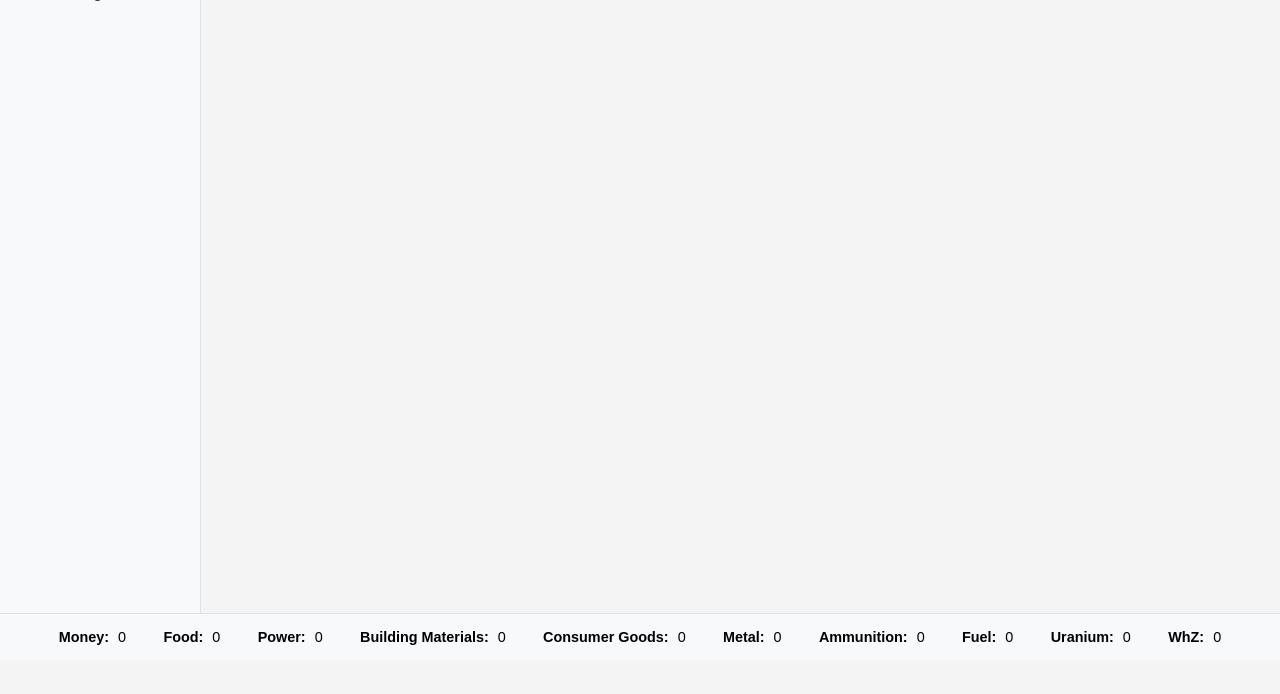
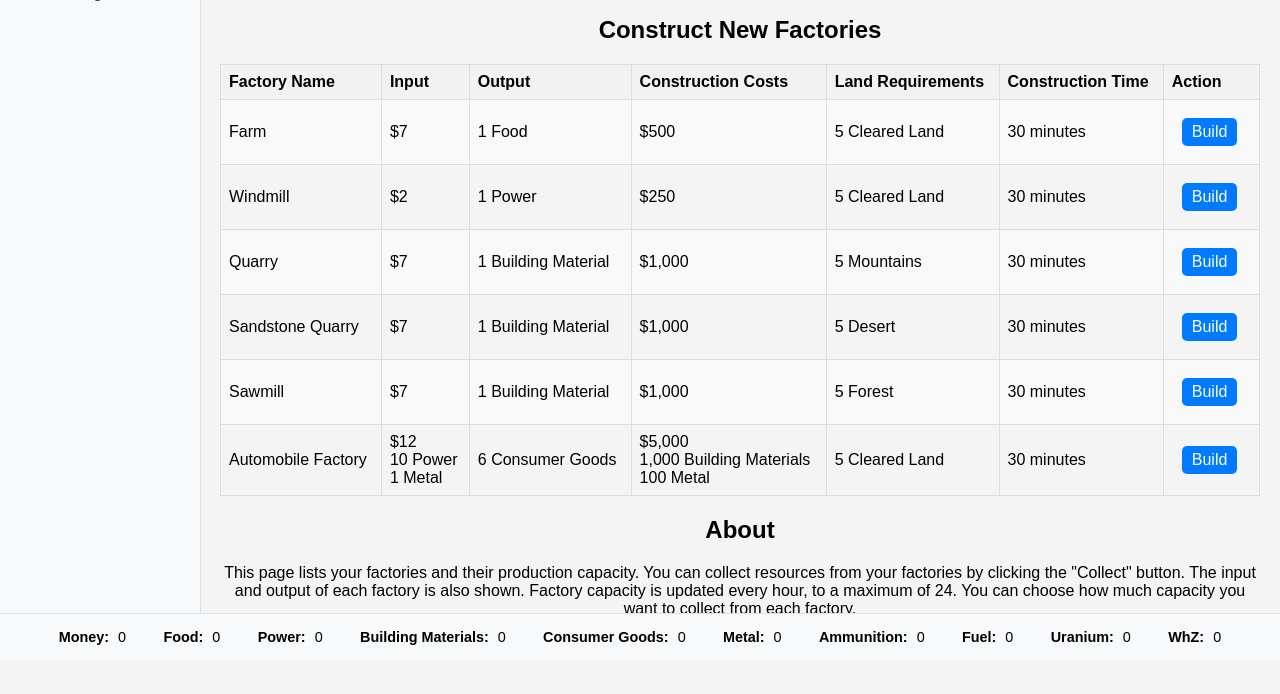
Before and after one commit to jerrycui2007/Nations, a PHP site: page /industry.php in a window 1280 px wide. Shown: the part 140-834 px from the top of the page. Before the commit the page ends 785 px from the top, so only its background shows below. Run offline with PHP 8.4, Linux system fonts and the light colour scheme; the visitor is signed in with stand-in values (Sample User, id 1); data that the repository does not hold is empty.

Commit message:
GUI for creating new factories created

```diff
--- a/frontend/industry.php
+++ b/frontend/industry.php
@@ -89,22 +89,22 @@ $stmt->close();
                     $inputs = [];
                     $outputs = [];
                     if ($factory_type === 'farm') {
-                        $inputs[] = ['resource' => 'money', 'amount' => $capacity * 7 * $amount];
-                        $outputs[] = ['resource' => 'food', 'amount' => $capacity * $amount];
+                        $inputs[] = ['resource' => 'Money', 'amount' => $capacity * 7 * $amount];
+                        $outputs[] = ['resource' => 'Food', 'amount' => $capacity * $amount];
                     }
                     elseif ($factory_type === 'windmill') {
-                        $inputs[] = ['resource' => 'money', 'amount' => $capacity * 2 * $amount];
-                        $outputs[] = ['resource' => 'power', 'amount' => $capacity * $amount];
+                        $inputs[] = ['resource' => 'Money', 'amount' => $capacity * 2 * $amount];
+                        $outputs[] = ['resource' => 'Power', 'amount' => $capacity * $amount];
                     }
                     elseif ($factory_type === 'quarry' || $factory_type === 'sandstone_quarry' || $factory_type === 'sawmill') {
-                        $inputs[] = ['resource' => 'money', 'amount' => $capacity * 7 * $amount];
-                        $outputs[] = ['resource' => 'building_materials', 'amount' => $capacity * $amount];
+                        $inputs[] = ['resource' => 'Money', 'amount' => $capacity * 7 * $amount];
+                        $outputs[] = ['resource' => 'Building Materials', 'amount' => $capacity * $amount];
                     }
                     elseif ($factory_type === 'automobile_factory') {
-                        $inputs[] = ['resource' => 'money', 'amount' => $capacity * 12 * $amount];
-                        $inputs[] = ['resource' => 'power', 'amount' => $capacity * 10 * $amount];
-                        $inputs[] = ['resource' => 'metal', 'amount' => $capacity * $amount];
-                        $outputs[] = ['resource' => 'consumer_goods', 'amount' => $capacity * 6 * $amount];
+                        $inputs[] = ['resource' => 'Money', 'amount' => $capacity * 12 * $amount];
+                        $inputs[] = ['resource' => 'Power', 'amount' => $capacity * 10 * $amount];
+                        $inputs[] = ['resource' => 'Metal', 'amount' => $capacity * $amount];
+                        $outputs[] = ['resource' => 'Consumer Goods', 'amount' => $capacity * 6 * $amount];
                     }
                 ?>
                     <tr>
@@ -143,6 +143,83 @@ $stmt->close();
                 <?php endif; ?>
             <?php endforeach; ?>
         </table>
+
+        <h2>Construct New Factories</h2>
+        <table>
+            <tr>
+                <th>Factory Name</th>
+                <th>Input</th>
+                <th>Output</th>
+                <th>Construction Costs</th>
+                <th>Land Requirements</th>
+                <th>Construction Time</th>
+                <th>Action</th>
+            </tr>
+            <tr>
+                <td>Farm</td>
+                <td>$7</td>
+                <td>1 Food</td>
+                <td>$500</td>
+                <td>5 Cleared Land</td>
+                <td>30 minutes</td>
+                <td><button class="button smallButton">Build</button></td>
+            </tr>
+            <tr>
+                <td>Windmill</td>
+                <td>$2</td>
+                <td>1 Power</td>
+                <td>$250</td>
+                <td>5 Cleared Land</td>
+                <td>30 minutes</td>
+                <td><button class="button smallButton">Build</button></td>
+            </tr>
+            <tr>
+                <td>Quarry</td>
+                <td>$7</td>
+                <td>1 Building Material</td>
+                <td>$1,000</td>
+                <td>5 Mountains</td>
+                <td>30 minutes</td>
+                <td><button class="button smallButton">Build</button></td>
+            </tr>
+            <tr>
+                <td>Sandstone Quarry</td>
+                <td>$7</td>
+                <td>1 Building Material</td>
+                <td>$1,000</td>
+                <td>5 Desert</td>
+                <td>30 minutes</td>
+                <td><button class="button smallButton">Build</button></td>
+            </tr>
+            <tr>
+                <td>Sawmill</td>
+                <td>$7</td>
+                <td>1 Building Material</td>
+                <td>$1,000</td>
+                <td>5 Forest</td>
+                <td>30 minutes</td>
+                <td><button class="button smallButton">Build</button></td>
+            </tr>
+            <tr>
+                <td>Automobile Factory</td>
+                <td>$12<br>10 Power<br>1 Metal</td>
+                <td>6 Consumer Goods</td>
+                <td>$5,000<br>1,000 Building Materials<br>100 Metal</td>
+                <td>5 Cleared Land</td>
+                <td>30 minutes</td>
+                <td><button class="button smallButton">Build</button></td>
+            </tr>
+        </table>
+
+
+        <h2>About</h2>
+        <p>
+            This page lists your factories and their production capacity.
+            You can collect resources from your factories by clicking the "Collect" button.
+            The input and output of each factory is also shown.
+            Factory capacity is updated every hour, to a maximum of 24. You can choose how much capacity you want to collect from each factory.
+        </p>
+
     </div>
 
     <?php include 'footer.php';
@@ -214,21 +291,22 @@ $stmt->close();
         }
 
         // Update input and output based on factory type
+        // Update input and output based on factory type
         if (factoryType === 'farm') {
-            inputCell.innerHTML = `${inputValue * 7 * factoryAmount} money`;
-            outputCell.innerHTML = `${inputValue * factoryAmount} food`;
+            inputCell.innerHTML = `$${inputValue * 7 * factoryAmount}`;
+            outputCell.innerHTML = `${inputValue * factoryAmount} Food`;
         }
         else if (factoryType === 'windmill') {
-            inputCell.innerHTML = `${inputValue * 2 * factoryAmount} money`;
-            outputCell.innerHTML = `${inputValue * factoryAmount} power`;
+            inputCell.innerHTML = `$${inputValue * 2 * factoryAmount}`;
+            outputCell.innerHTML = `${inputValue * factoryAmount} Power`;
         }
         else if (factoryType === 'quarry' || factoryType === 'sandstone_quarry' || factoryType === 'sawmill') {
-            inputCell.innerHTML = `${inputValue * 7 * factoryAmount} money`;
-            outputCell.innerHTML = `${inputValue * factoryAmount} building materials`;
+            inputCell.innerHTML = `$${inputValue * 7 * factoryAmount}`;
+            outputCell.innerHTML = `${inputValue * factoryAmount} Building Materials`;
         }
         else if (factoryType === 'automobile_factory') {
-            inputCell.innerHTML = `${inputValue * 12 * factoryAmount} money<br>${inputValue * 10 * factoryAmount} power<br>${inputValue * factoryAmount} metal`;
-            outputCell.innerHTML = `${inputValue * 6 * factoryAmount} consumer goods`;
+            inputCell.innerHTML = `$${inputValue * 12 * factoryAmount}<br>${inputValue * 10 * factoryAmount} Power<br>${inputValue * factoryAmount} Metal`;
+            outputCell.innerHTML = `${inputValue * 6 * factoryAmount} Consumer Goods`;
         }
     }
 
```
Also changed, not shown: backend/collect_resource.php (+10 -10 lines).
